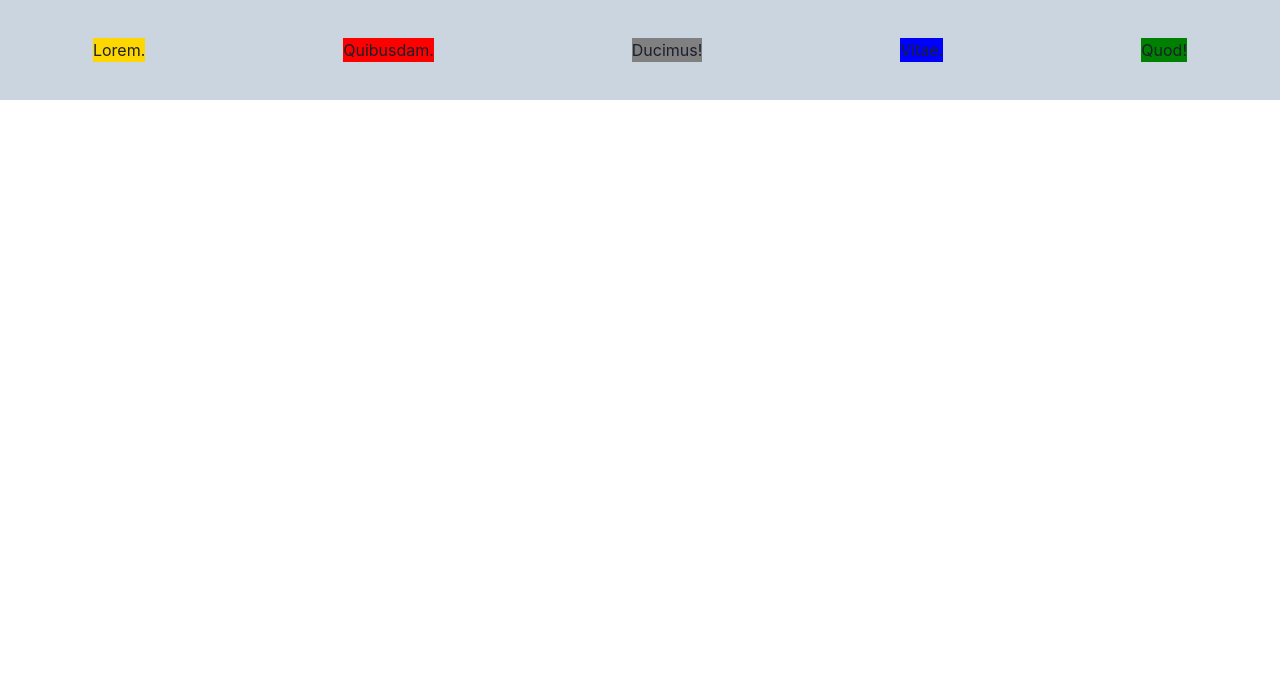
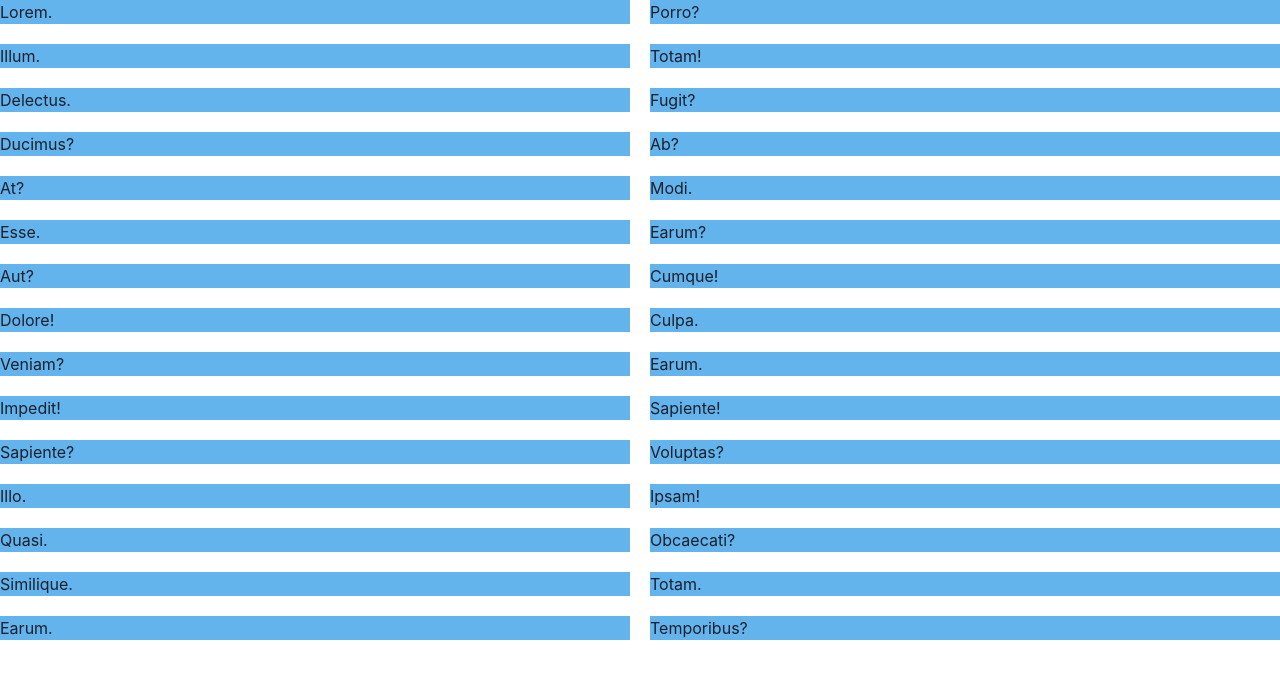
Before and after one commit to Seunggyo/react20231031, a React (Create React App) app: page / in a window 1280 px wide. Shown: the top 678 px of the page. Built offline with nearby package versions, Linux system fonts and the light colour scheme.

Commit message:
simpleGrid 사용

```diff
--- a/src/App.js
+++ b/src/App.js
@@ -1,22 +1,40 @@
-import { Box, Flex } from "@chakra-ui/react";
+import { Box, SimpleGrid } from "@chakra-ui/react";
 
 function App() {
   return (
     <>
-      <Flex
-        w={"100%"}
-        h={"100px"}
-        bg={"gray.300"}
-        gap={3}
-        align={"center"}
-        justify={"space-around"}
-      >
-        <Box bg={"gold"}>Lorem.</Box>
-        <Box bg={"red"}>Quibusdam.</Box>
-        <Box bg={"gray"}>Ducimus!</Box>
-        <Box bg={"blue"}>Vitae.</Box>
-        <Box bg={"green"}>Quod!</Box>
-      </Flex>
+      <SimpleGrid gap={5} columns={2}>
+        <Box bg="blue.300">Lorem.</Box>
+        <Box bg="blue.300">Porro?</Box>
+        <Box bg="blue.300">Illum.</Box>
+        <Box bg="blue.300">Totam!</Box>
+        <Box bg="blue.300">Delectus.</Box>
+        <Box bg="blue.300">Fugit?</Box>
+        <Box bg="blue.300">Ducimus?</Box>
+        <Box bg="blue.300">Ab?</Box>
+        <Box bg="blue.300">At?</Box>
+        <Box bg="blue.300">Modi.</Box>
+        <Box bg="blue.300">Esse.</Box>
+        <Box bg="blue.300">Earum?</Box>
+        <Box bg="blue.300">Aut?</Box>
+        <Box bg="blue.300">Cumque!</Box>
+        <Box bg="blue.300">Dolore!</Box>
+        <Box bg="blue.300">Culpa.</Box>
+        <Box bg="blue.300">Veniam?</Box>
+        <Box bg="blue.300">Earum.</Box>
+        <Box bg="blue.300">Impedit!</Box>
+        <Box bg="blue.300">Sapiente!</Box>
+        <Box bg="blue.300">Sapiente?</Box>
+        <Box bg="blue.300">Voluptas?</Box>
+        <Box bg="blue.300">Illo.</Box>
+        <Box bg="blue.300">Ipsam!</Box>
+        <Box bg="blue.300">Quasi.</Box>
+        <Box bg="blue.300">Obcaecati?</Box>
+        <Box bg="blue.300">Similique.</Box>
+        <Box bg="blue.300">Totam.</Box>
+        <Box bg="blue.300">Earum.</Box>
+        <Box bg="blue.300">Temporibus?</Box>
+      </SimpleGrid>
     </>
   );
 }
```
